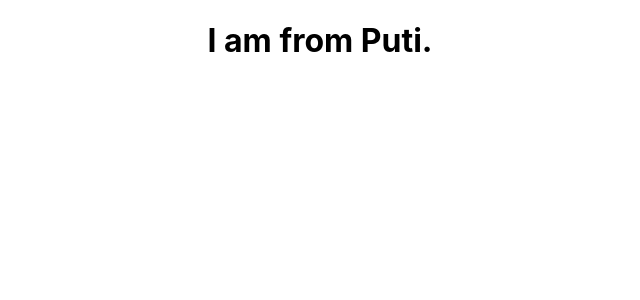
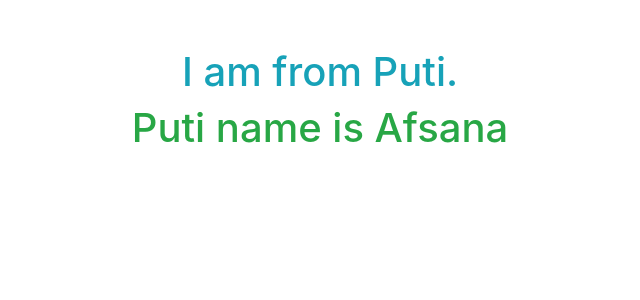
Before and after one commit to Shahajahan15/Basic-React, a React (Create React App) app: page / in a window 1280 px wide. Shown: the top 300 px of the page, without its empty margins (320-960 px from the left). Built offline with nearby package versions, Linux system fonts and the light colour scheme.

Commit message:
Component Tree props passing

```diff
--- a/src/App.js
+++ b/src/App.js
@@ -9,7 +9,7 @@ import Son from './ComponentTree/Son';
 function App() {
   return (
     <div className="App">
-      <Son></Son>
+      <Son name="Puti name is Afsana"></Son>
     </div>
   );
 }
--- a/src/ComponentTree/Nati.js
+++ b/src/ComponentTree/Nati.js
@@ -5,7 +5,7 @@ class Nati extends Component {
     render() {
         return (
             <div>
-                <Puti></Puti>
+                <Puti name={this.props.name}></Puti>
             </div>
         );
     }
--- a/src/ComponentTree/Puti.js
+++ b/src/ComponentTree/Puti.js
@@ -1,10 +1,12 @@
 import React, { Component } from 'react';
+import './../../node_modules/bootstrap/dist/css/bootstrap.min.css'
 
 class Puti extends Component {
     render() {
         return (
             <div>
-                <h1>I am from Puti.</h1>
+                <h1 className="text-info pt-5">I am from Puti.</h1>
+                <h1 className="text-success">{this.props.name}</h1>
             </div>
         );
     }
--- a/src/ComponentTree/Son.js
+++ b/src/ComponentTree/Son.js
@@ -5,7 +5,7 @@ class Son extends Component {
     render() {
         return (
             <div>
-                <Nati></Nati>
+                <Nati name={this.props.name}></Nati>
             </div>
         );
     }
```
